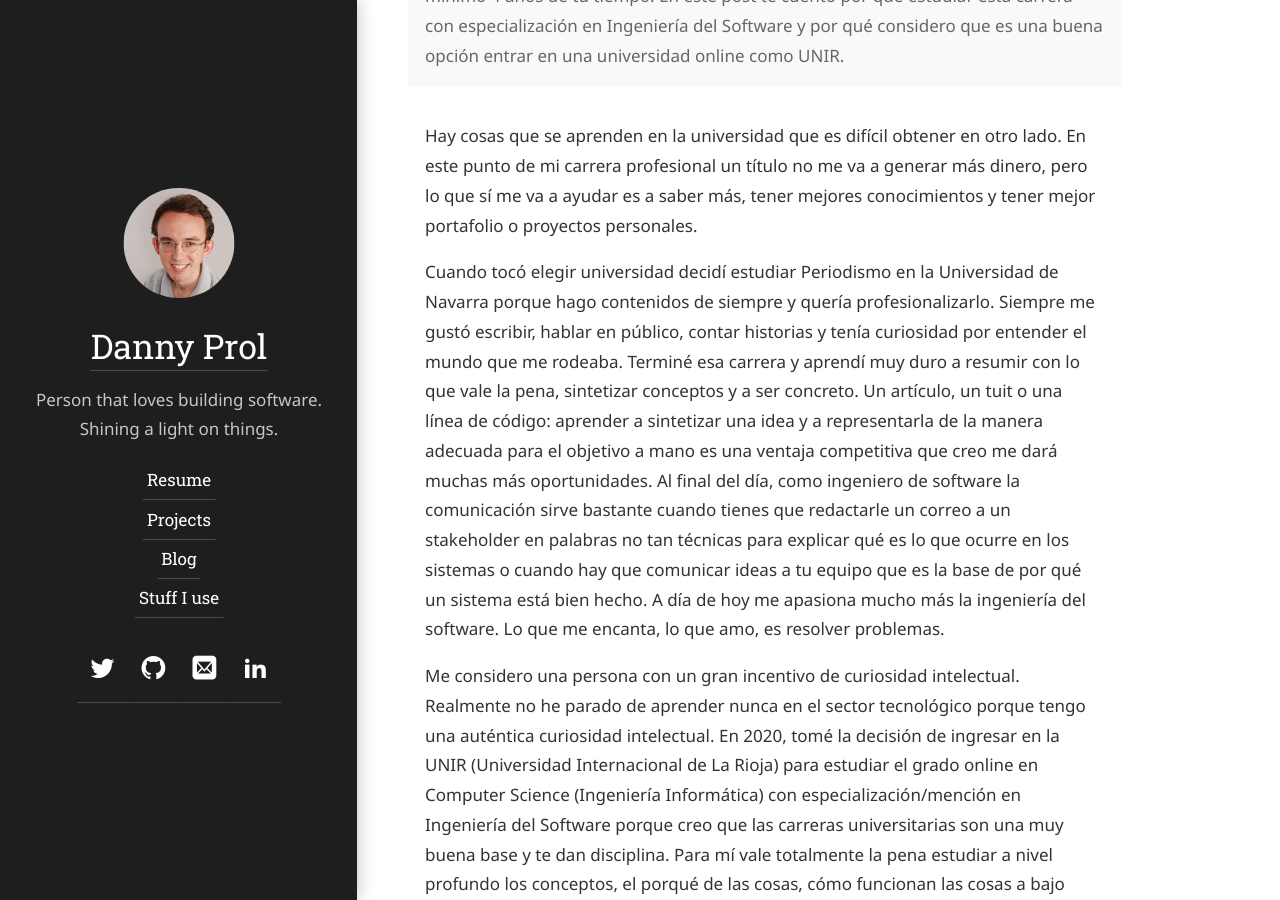
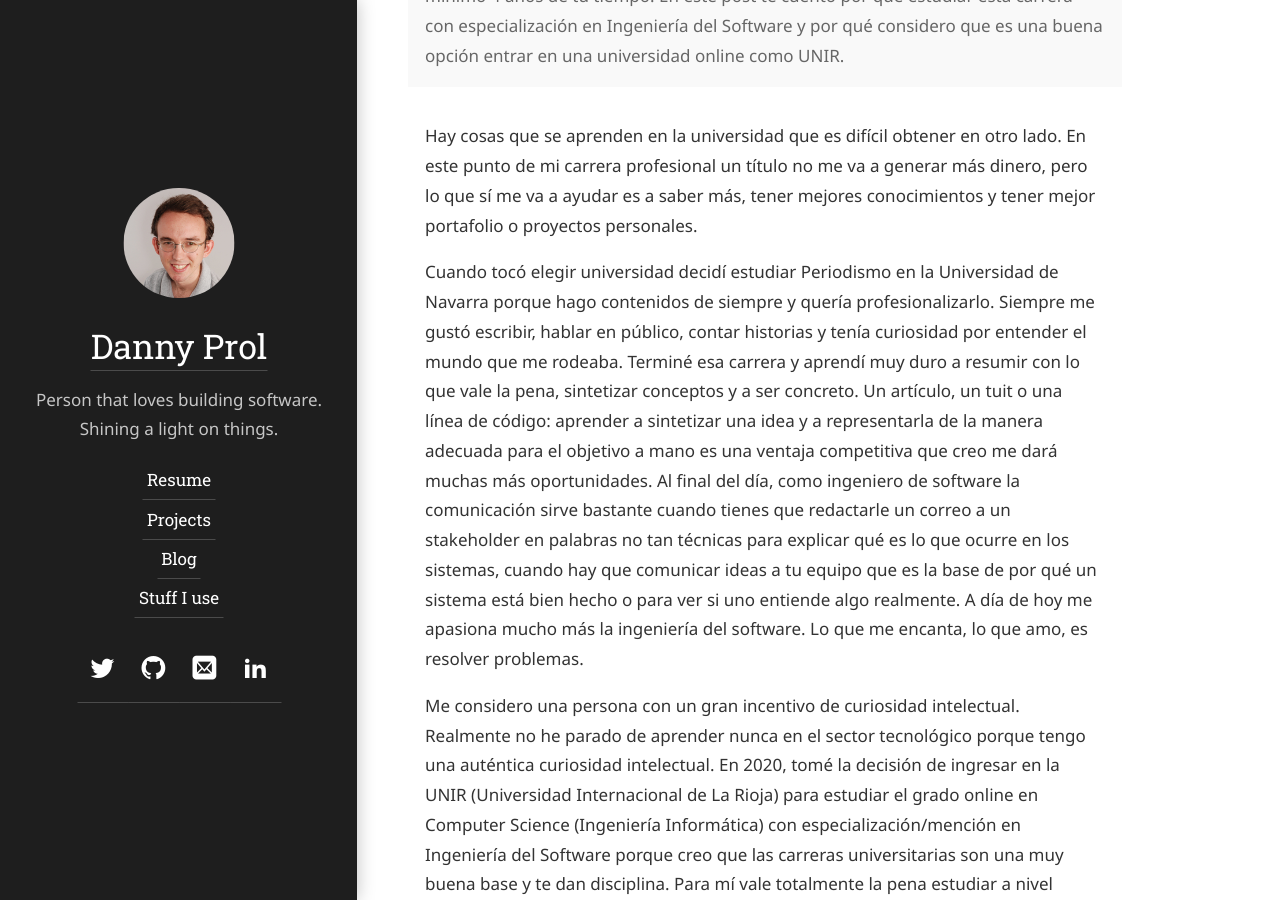
Before and after one commit to dprol/dprol.github.io, a Jekyll site: the page built from hydejack/_posts/2020-07-24-informatica.md, in a window 1280 px wide and 900 px high, scrolled down 713 px. Built offline with Jekyll 4.4.1, drawn with Linux system fonts in a browser that asks for light colours; some web fonts are replaced.

Commit message:
Update 2020-07-24-informatica.md

```diff
--- a/hydejack/_posts/2020-07-24-informatica.md
+++ b/hydejack/_posts/2020-07-24-informatica.md
@@ -10,7 +10,7 @@
 
 <!--more-->
 
-Cuando tocó elegir universidad decidí estudiar Periodismo en la Universidad de Navarra porque hago contenidos de siempre y quería profesionalizarlo. Siempre me gustó escribir, hablar en público, contar historias y tenía curiosidad por entender el mundo que me rodeaba. Terminé esa carrera y aprendí muy duro a resumir con lo que vale la pena, sintetizar conceptos y a ser concreto. Un artículo, un tuit o una línea de código: aprender a sintetizar una idea y a representarla de la manera adecuada para el objetivo a mano es una ventaja competitiva que creo me dará muchas más oportunidades. Al final del día, como ingeniero de software la comunicación sirve bastante cuando tienes que redactarle un correo a un stakeholder en palabras no tan técnicas para explicar qué es lo que ocurre en los sistemas o cuando hay que comunicar ideas a tu equipo que es la base de por qué un sistema está bien hecho. A día de hoy me apasiona mucho más la ingeniería del software. Lo que me encanta, lo que amo, es resolver problemas.
+Cuando tocó elegir universidad decidí estudiar Periodismo en la Universidad de Navarra porque hago contenidos de siempre y quería profesionalizarlo. Siempre me gustó escribir, hablar en público, contar historias y tenía curiosidad por entender el mundo que me rodeaba. Terminé esa carrera y aprendí muy duro a resumir con lo que vale la pena, sintetizar conceptos y a ser concreto. Un artículo, un tuit o una línea de código: aprender a sintetizar una idea y a representarla de la manera adecuada para el objetivo a mano es una ventaja competitiva que creo me dará muchas más oportunidades. Al final del día, como ingeniero de software la comunicación sirve bastante cuando tienes que redactarle un correo a un stakeholder en palabras no tan técnicas para explicar qué es lo que ocurre en los sistemas, cuando hay que comunicar ideas a tu equipo que es la base de por qué un sistema está bien hecho o para ver si uno entiende algo realmente. A día de hoy me apasiona mucho más la ingeniería del software. Lo que me encanta, lo que amo, es resolver problemas.
 
 Me considero una persona con un gran incentivo de curiosidad intelectual. Realmente no he parado de aprender nunca en el sector tecnológico porque tengo una auténtica curiosidad intelectual. En 2020, tomé la decisión de ingresar en la UNIR (Universidad Internacional de La Rioja) para estudiar el grado online en Computer Science (Ingeniería Informática) con especialización/mención en Ingeniería del Software porque creo que las carreras universitarias son una muy buena base y te dan disciplina. Para mí vale totalmente la pena estudiar a nivel profundo los conceptos, el porqué de las cosas, cómo funcionan las cosas a bajo nivel y la teoría que está por debajo (estructuras de datos, algoritmia, arquitectura de computadores, etc). Yo personalmente amo la universidad porque es la institución por excelencia para crear nuevo conocimiento y son años en los que uno se prepara seriamente. La universidad enseña conocimiento básico y formal que, al principio, no valoras y que acabas valorando más tarde como es la capacidad de sacrificio, trabajar bajo presión o los conceptos y principios fundamentales. Sin este fundamento no somos nadie. Y es interesantísimo durante la carrera profesional. Que alguien tenga un título no me dice nada de lo que sabe, no hay un valor inherente al título. En cambio, ir a la universidad me sirve para enfocarme en cosas que no veo en el trabajo. Hay profesores muy buenos y otros no tanto. Poner horas es clave sea cual sea el camino.
 
```
